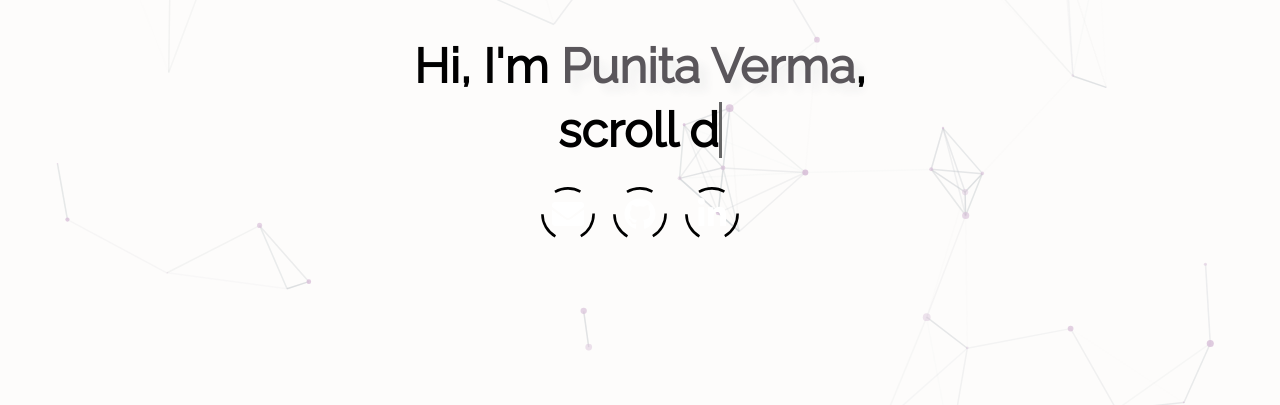
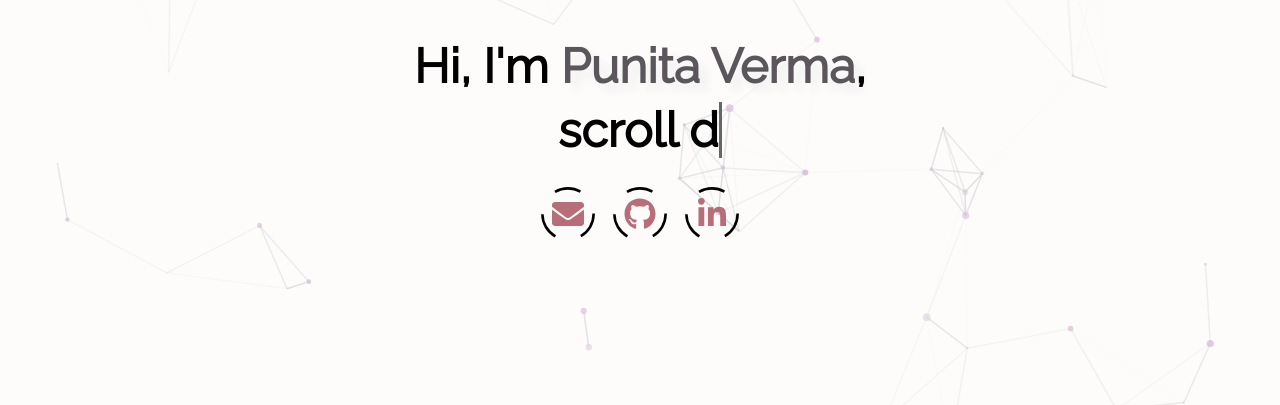
Before and after one commit to p9verma/punitaverma9.github.io, a Jekyll site: the page built from index.html, in a window 1280 px wide. Shown: the part 358-763 px from the top of the page. Built offline with Jekyll 4.4.1, drawn with Linux system fonts in a browser that asks for light colours.

Commit message:
change icon colors

```diff
--- a/_sass/main.scss
+++ b/_sass/main.scss
@@ -271,7 +271,7 @@ a {
     }
 
     .social-svg {
-      fill: white;
+      fill: rgb(183, 110, 121);
     }
 
     .label {
@@ -307,7 +307,7 @@ a {
     }
 
     .social-svg {
-      fill: #b6d2f7;
+      fill: #f7c5b6;
     }
   }
 
@@ -509,7 +509,7 @@ a {
     background: $bg-color;
     border-radius: 0.5rem;
     font-weight: $font-weight-strong;
-    padding: 0.25rem 0.rem;
+    padding: 0.25rem 0.5rem;
     position: relative; // Ensure it's positioned relative for shadow effects
     margin-bottom: 1rem;
     // Add shadow around the flag
```
Also changed, not shown: assets/css/main.min.css.
